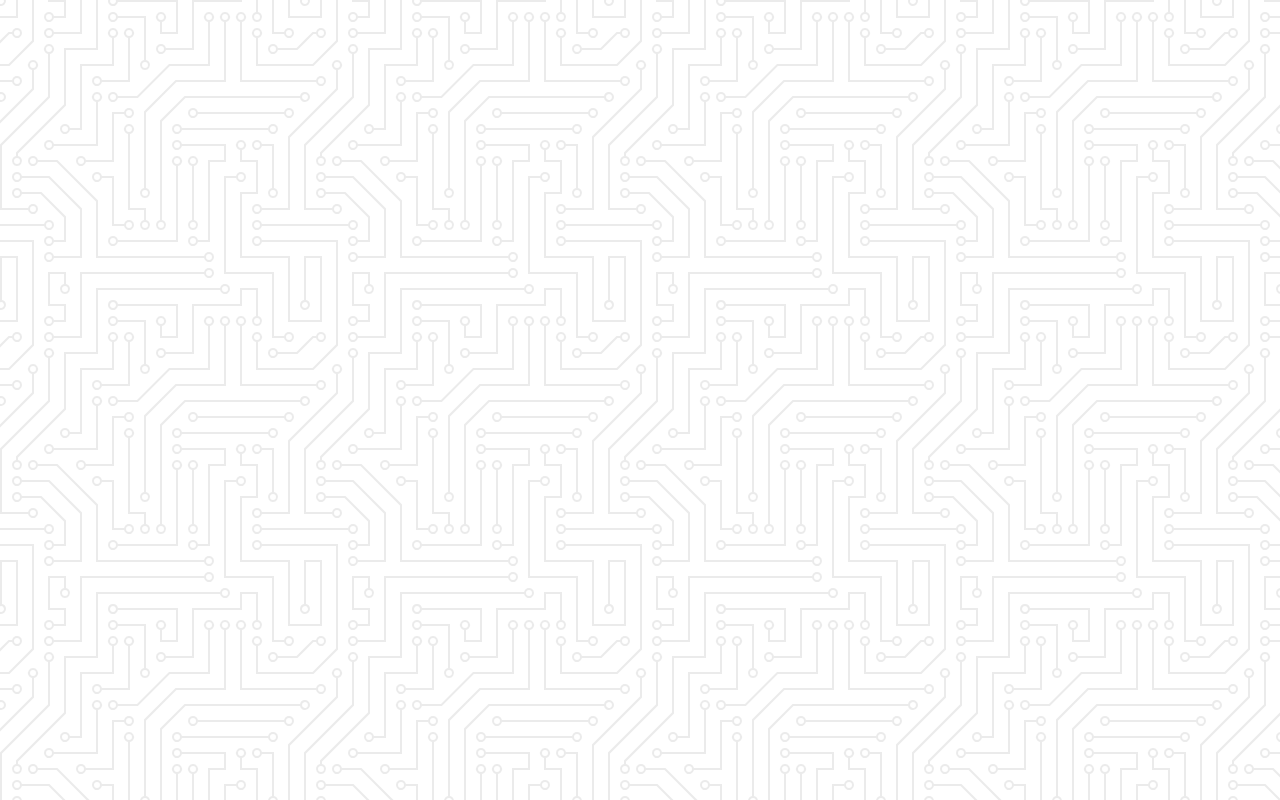
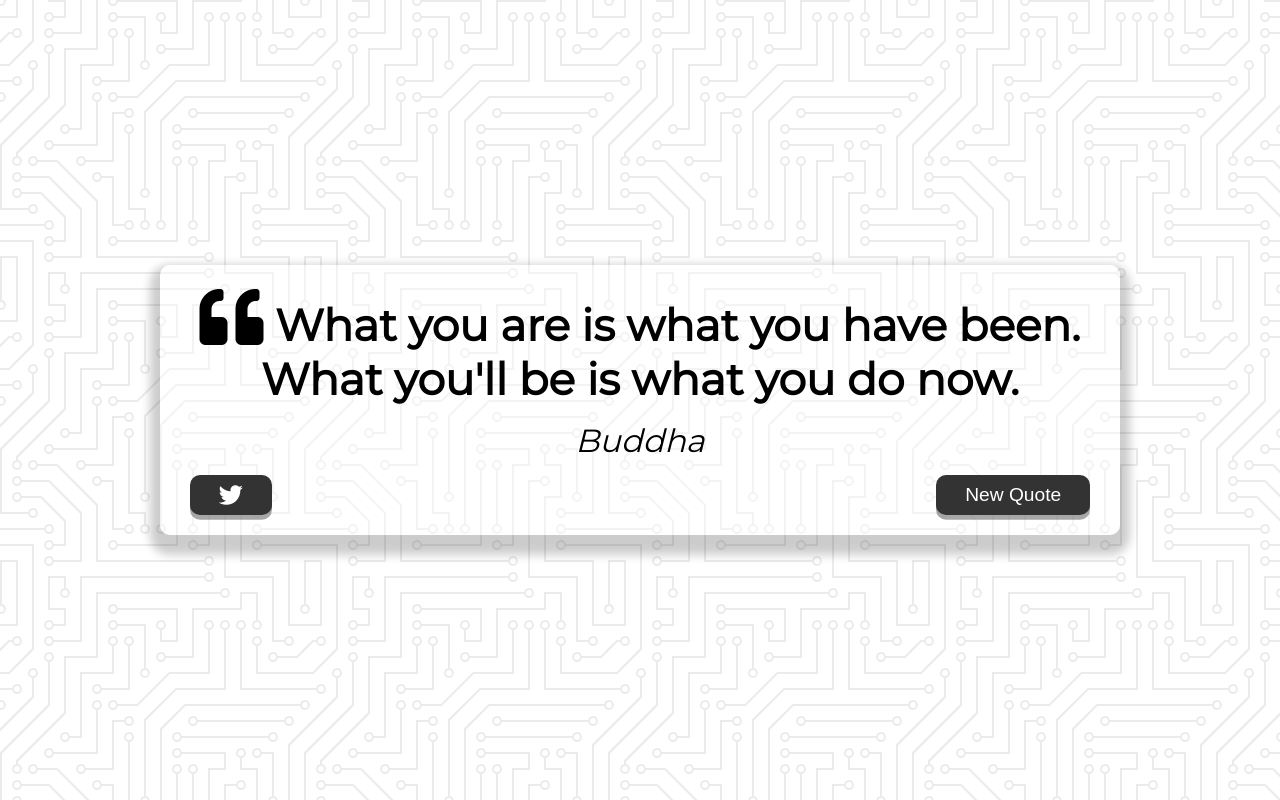
Before and after one commit to Diogo-P-Carvalho/quote-generator, a plain HTML site: page index.html in a window 1280 px wide. Drawn offline with Linux system fonts and the light colour scheme.

Commit message:
structuring and styling

```diff
--- a/index.html
+++ b/index.html
@@ -10,6 +10,24 @@
     <link rel="stylesheet" href="style.css">
 </head>
 <body>
+    <div class="quote-container" id="quote-container">
+        <!-- Quote -->
+        <div class="quote-text">
+            <i class="fas fa-quote-left"></i>
+            <span id="quote">What you are is what you have been. What you'll be is what you do now.</span>
+        </div>
+        <!-- Author -->
+        <div class="quote-author">
+            <span id="author">Buddha</span>
+        </div>
+        <!-- Buttons -->
+        <div class="button-container">
+            <button class="twitter-button" id="twitter" title="Tweet This!">
+                <i class="fab fa-twitter"></i>
+            </button>
+            <button id="new-quote">New Quote</button>
+        </div>
+    </div>
     <!-- Script -->
     <script src="script.js"></script>
 </body>
--- a/style.css
+++ b/style.css
@@ -1,4 +1,4 @@
-@import url('https://fonts.googleapis.com/css2?family=Montserrat:ital@1&display=swap');
+@import url('https://fonts.googleapis.com/css2?family=Montserrat&display=swap');
 
 html {
     box-sizing: border-box;
@@ -17,3 +17,78 @@ body {
     align-items: center;
     justify-content: center;
 }
+
+.quote-container {
+    width: auto;
+    max-width: 900px;
+    padding: 20px 30px;
+    border-radius: 10px;
+    background-color: rgba(255, 255, 255, 0.4);
+    box-shadow: 0 10px 10px 10px rgba(0, 0, 0, 0.2);
+}
+
+.quote-text {
+    font-size: 2.75rem;
+}
+
+.long-quote {
+    font-size: 2rem;
+}
+
+.fa-quote-left {
+    font-size: 4rem;
+}
+
+.quote-author {
+    margin-top: 15px;
+    font-size: 2rem;
+    font-weight: 400;
+    font-style: italic;
+}
+
+.button-container {
+    margin-top: 15px;
+    display: flex;
+    justify-content: space-between;
+}
+
+button {
+    cursor: pointer;
+    font-size: 1.2rem;
+    height: 2.5rem;
+    border: none;
+    border-radius: 10px;
+    color: #fff;
+    background-color: #333;
+    outline: none;
+    padding: 0.5rem 1.8rem;
+    box-shadow: 0 0.3rem rgba(121, 121, 121, 0.65);
+}
+
+button:hover {
+    filter: brightness(110%);
+}
+
+button:active {
+    transform: translate(0, 0.3rem);
+    box-shadow: 0 0.1rem rgba(255, 255, 255, 0.65);
+}
+
+.twitter-button:hover {
+    color:#38a1f3;
+}
+
+.fa-twitter {
+    font-size: 1.5rem;
+}
+
+/* Media Query: Table or Smaller */
+@media screen and (max-width: 1000px) {
+    .quote-container {
+        margin: auto 10px;
+    }
+
+    .quote-text {
+        font-size: 2.5rem;
+    }
+}
```
